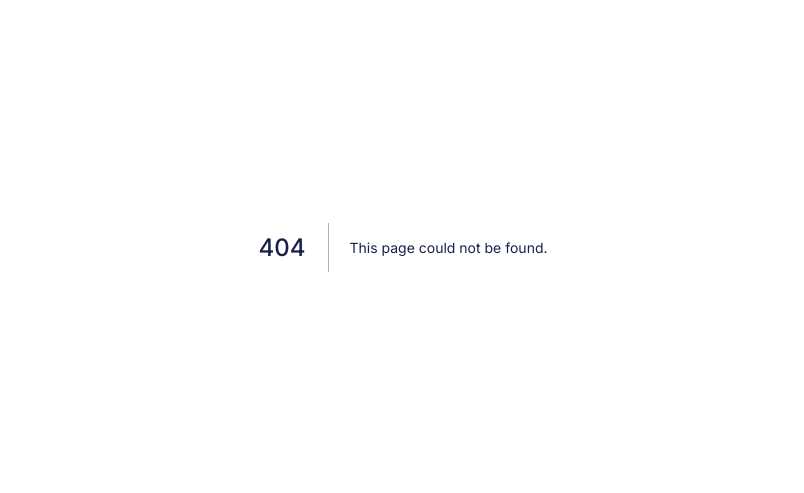
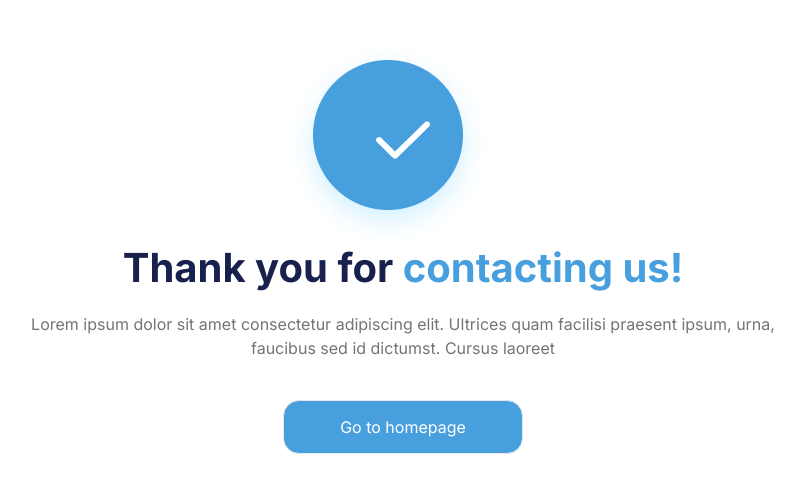
Before and after one commit to ziyodbek0300/comston-web-ssr, a Next.js app: page /final-page/FinalPage in a window 1280 px wide. Before the commit this address had no page. Shown: the part 153-646 px from the top of the page, without its empty margins (237-1041 px from the left). Built offline with nearby package versions, Linux system fonts and the light colour scheme.

Commit message:
complete final page

```diff
--- /dev/null
+++ b/pages/final-page/FinalPage.jsx
@@ -0,0 +1,29 @@
+import React from "react";
+import Image from "next/image";
+import tick from "../../public/final-page images/Vector 41.png";
+import Button from "/components/button";
+
+export default function FinalPage() {
+  return (
+    <div
+      style={{ height: "100vh" }}
+      className="container flex flex-col items-center justify-center"
+    >
+      <div className="finalPage__img ">
+        <Image className="tick-img" src={tick} alt={"tick"} />
+      </div>
+      <h1 className="text-40-56-700">
+        Thank you for{" "}
+        <span className="text-blue-550 text-40-56-700">contacting us!</span>
+      </h1>
+      <p className="text-16-24-400 text-gray-450 text-center pt-4">
+        Lorem ipsum dolor sit amet consectetur adipiscing elit. Ultrices quam
+        facilisi praesent ipsum, urna, <br /> faucibus sed id dictumst. Cursus laoreet{" "}
+      </p>
+      <Button
+            text={"Go to homepage"}
+            classes={"bg-blue-550 hover:bg-blue-700 mt-10"}
+          />
+    </div>
+  );
+}
--- /dev/null
+++ b/pages/final-page/index.js
@@ -0,0 +1,13 @@
+import React from 'react'
+import Navbar from '../../components/navbar'
+import FinalPage from './FinalPage'
+
+
+export default function index() {
+  return (
+    <div>
+         <Navbar />
+         <FinalPage/>
+    </div>
+  )
+}
--- a/styles/globals.css
+++ b/styles/globals.css
@@ -443,3 +443,17 @@ body {
 .blog-cards .card{
     max-width:380px;
 }
+
+/* final page */
+
+.finalPage__img{
+    background-image: url("../public/final-page images/Rectangle 383.png");
+    background-repeat: no-repeat;
+    background-position: cover;
+    width: 20%;
+    height: 200px;
+    margin: 0 auto;
+    display: flex;
+    justify-content: center;
+    align-items: center;
+}
```
Also changed, not shown: public/final-page images/Rectangle 383.png (added), public/final-page images/Vector 41.png (added).
